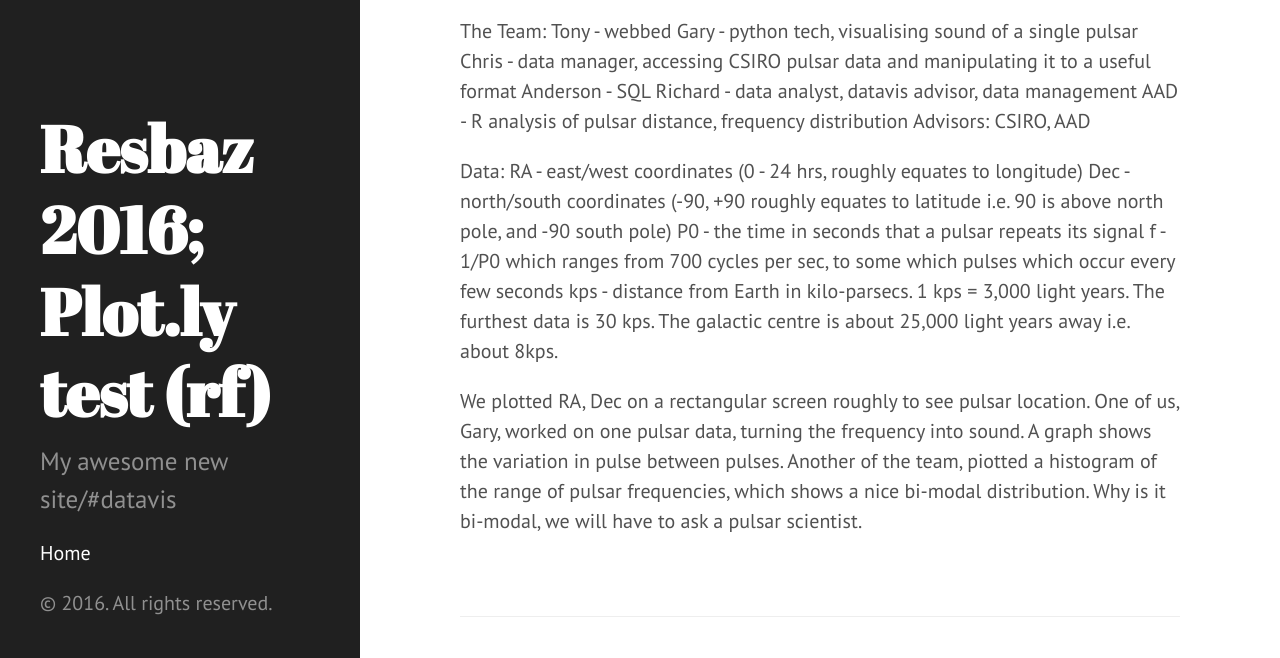
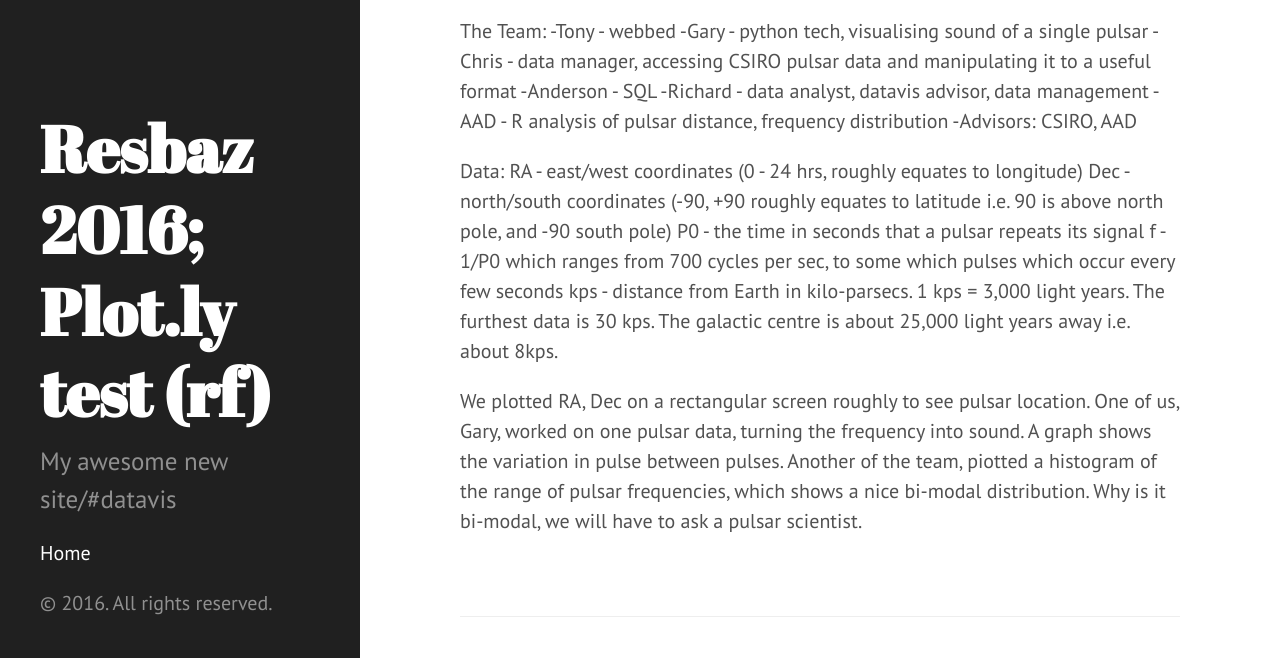
Before and after one commit to areff2000/areff2000.github.io, a Jekyll site: the page built from _posts/2016-03-05-pulsar-voices.markdown, in a window 1280 px wide and 900 px high, scrolled down 1106 px, cut to the strip 242-900 px from the top of the window. Built offline with Jekyll 4.4.1, drawn with Linux system fonts in a browser that asks for light colours.

```diff
--- a/_posts/2016-03-05-pulsar-voices.markdown
+++ b/_posts/2016-03-05-pulsar-voices.markdown
@@ -9,13 +9,13 @@ Pulsar data is available from ATNF at CSIRO.au. Our team at #SciHackMelb has bee
 <img src="https://pbs.twimg.com/media/Cc0Dws-UYAA7Yz4.jpg" width=768 height = 1024>
 
 The Team:
-Tony - webbed
-Gary - python tech, visualising sound of a single pulsar
-Chris - data manager, accessing CSIRO pulsar data and manipulating it to a useful format
-Anderson - SQL
-Richard - data analyst, datavis advisor, data management
-AAD - R analysis of pulsar distance, frequency distribution
-Advisors: CSIRO, AAD
+-Tony - webbed
+-Gary - python tech, visualising sound of a single pulsar
+-Chris - data manager, accessing CSIRO pulsar data and manipulating it to a useful format
+-Anderson - SQL
+-Richard - data analyst, datavis advisor, data management
+-AAD - R analysis of pulsar distance, frequency distribution
+-Advisors: CSIRO, AAD
 
 Data:
 RA - east/west coordinates (0 - 24 hrs, roughly equates to longitude)
```
